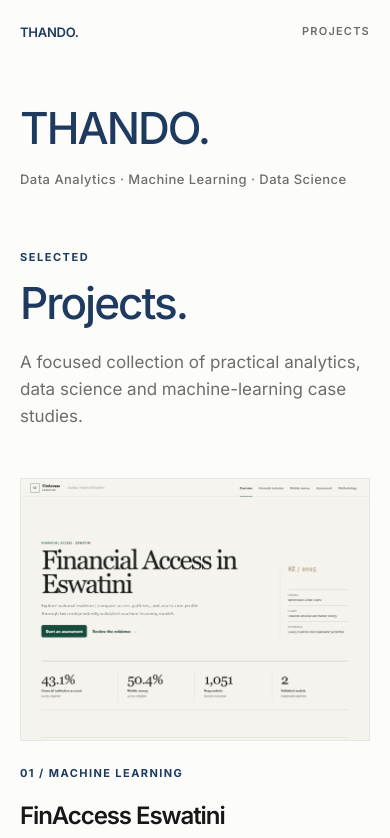
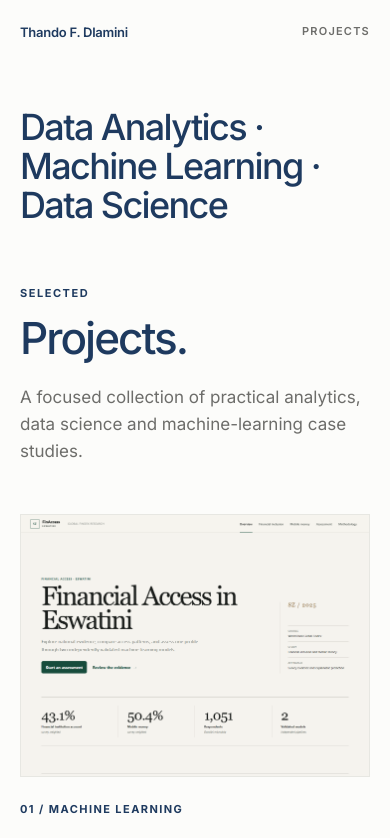
Before and after one commit to thandofana/thandofana.github.io, a React (Vite) app: page / in a window 390 px wide. Shown: the top 838 px of the page. Built offline with nearby package versions, Linux system fonts and the light colour scheme.

Commit message:
Promote portfolio discipline heading

```diff
--- a/scripts/qa-browser.mjs
+++ b/scripts/qa-browser.mjs
@@ -310,7 +310,7 @@ async function inspectPage(port, route, viewport) {
       const expectedSkillsColumns = viewport.width <= 768 ? 1 : 3
       const expectedHeroWidth = viewport.width <= 768
         ? result.layout.heroVisual.containerWidth
-        : (result.layout.heroVisual.containerWidth - Math.min(64, Math.max(32, viewport.width * 0.04))) / 2
+        : result.layout.heroVisual.containerWidth * 0.72
 
       assert.ok(
         Math.abs(result.layout.heroVisual.leftInset - result.layout.heroVisual.rightInset) < 1,
@@ -318,7 +318,7 @@ async function inspectPage(port, route, viewport) {
       )
       assert.ok(
         Math.abs(result.layout.heroVisual.width - expectedHeroWidth) < 1,
-        `${url} project preview does not match the homepage card width at ${viewport.width}px.`,
+        `${url} project preview does not use the approved prominent width at ${viewport.width}px.`,
       )
       assert.equal(
         countGridTracks(result.layout.methodologyGridColumns),
--- a/src/components/SiteHeader.jsx
+++ b/src/components/SiteHeader.jsx
@@ -6,7 +6,7 @@ function SiteHeader({ projectView = false }) {
     <header className="site-header">
       <Container className="site-header__inner">
         <a className="brand" href={projectView ? '#/' : '#top'} aria-label={`${profile.name}, home`}>
-          THANDO.
+          {profile.name}
         </a>
 
         <nav className="site-nav" aria-label="Primary navigation">
--- a/src/pages/ProjectGallery.jsx
+++ b/src/pages/ProjectGallery.jsx
@@ -13,8 +13,7 @@ function ProjectGallery() {
       <main id="main-content" tabIndex="-1">
         <section className="gallery-intro" aria-labelledby="gallery-title">
           <Container>
-            <h1 id="gallery-title">THANDO.</h1>
-            <p>Data Analytics · Machine Learning · Data Science</p>
+            <h1 id="gallery-title">Data Analytics · Machine Learning · Data Science</h1>
           </Container>
         </section>
 
--- a/src/styles/global.css
+++ b/src/styles/global.css
@@ -198,18 +198,15 @@ p {
   padding-block: clamp(2.75rem, 4vw, 4.5rem) clamp(1.75rem, 2.5vw, 2.5rem);
 }
 
-.gallery-intro p {
-  margin-top: var(--space-5);
-  color: var(--color-text-muted);
-  font-size: var(--text-sm);
-  font-weight: 500;
-  letter-spacing: 0.035em;
-}
-
 .gallery-intro h1,
 .projects-gallery h2 {
   color: var(--color-accent);
   font-weight: 500;
+}
+
+.gallery-intro h1 {
+  font-size: clamp(2.25rem, 1.5rem + 2.4vw, 3.5rem);
+  line-height: 1.08;
 }
 
 .projects-gallery h2 {
@@ -359,7 +356,7 @@ p {
 }
 
 .project-hero__visual {
-  width: calc((100% - clamp(2rem, 4vw, 4rem)) / 2);
+  width: 72%;
   overflow: hidden;
   margin: clamp(3.5rem, 7vw, 6.5rem) auto 0;
   border: 1px solid var(--color-border);
@@ -764,10 +761,6 @@ p {
     min-height: 4rem;
   }
 
-  .gallery-intro p {
-    line-height: 1.5;
-  }
-
   .project-grid {
     gap: var(--space-16);
   }
```
Also changed, not shown: scripts/qa-render.mjs (+6 -3 lines).
